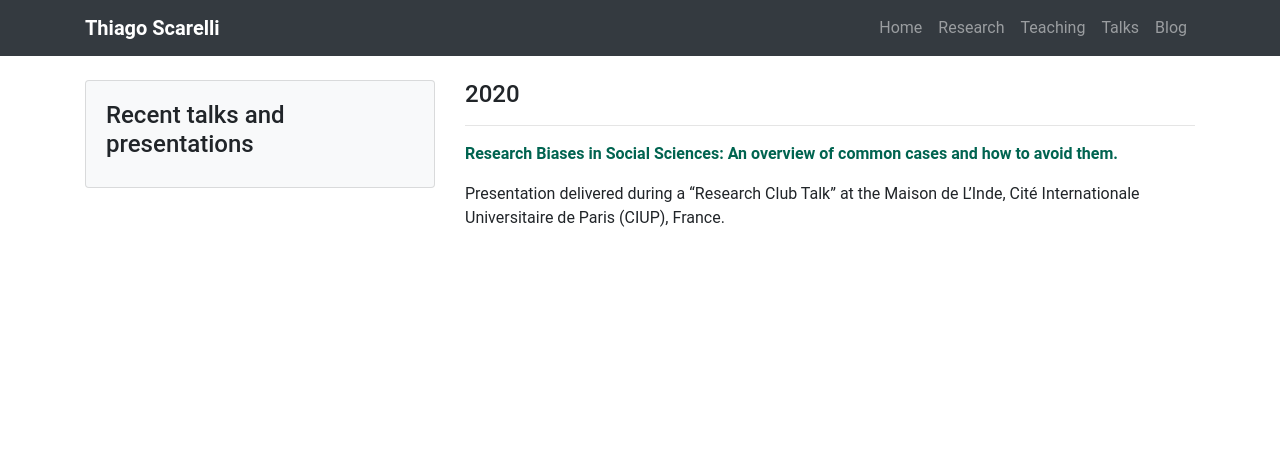
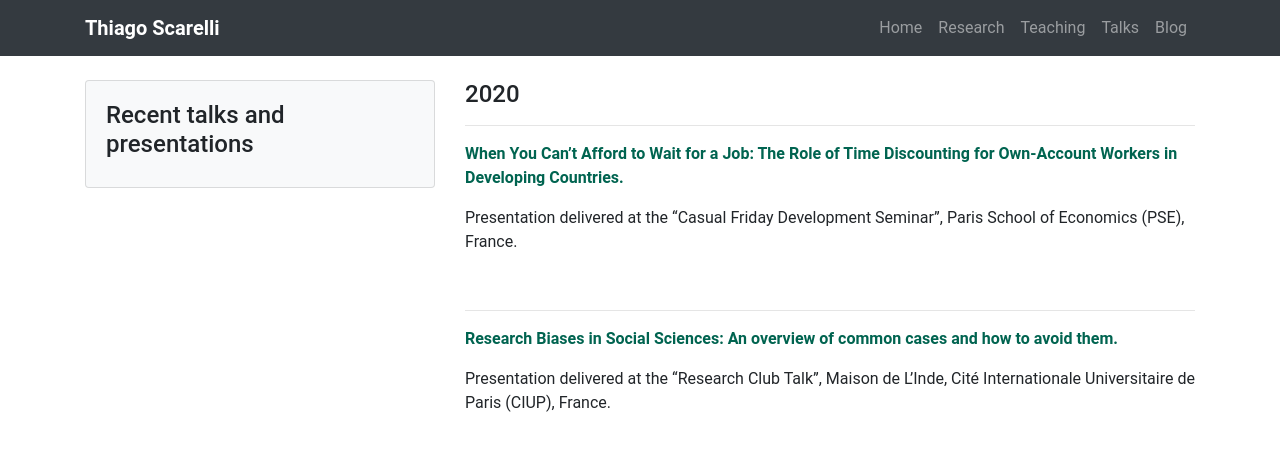
Before and after one commit to thiagoscarelli/thiagoscarelli.github.io, a Jekyll site: the page built from _pages/talks.md, in a window 1280 px wide. Shown: the top 451 px of the page. Built offline with Jekyll 4.4.1, drawn with Linux system fonts in a browser that asks for light colours.

Commit message:
update links

```diff
--- a/_pages/talks.md
+++ b/_pages/talks.md
@@ -8,6 +8,13 @@
 
 <hr>
 
-<b>[Research Biases in Social Sciences: An overview of common cases and how to avoid them.](../docs/presentation_research_biases.pdf)</b>
+<b>[When You Can't Afford to Wait for a Job: The Role of Time Discounting for Own-Account Workers in Developing Countries.](../docs/2020-07-17-presentation-oaw.pdf)</b>
 
-Presentation delivered during a "Research Club Talk" at the Maison de L'Inde, Cité Internationale Universitaire de Paris (CIUP), France.
+Presentation delivered at the "Casual Friday Development Seminar", Paris School of Economics (PSE), France.
+
+<br>
+<hr>
+
+<b>[Research Biases in Social Sciences: An overview of common cases and how to avoid them.](../docs/2020-03-06-presentation-research-biases.pdf)</b>
+
+Presentation delivered at the "Research Club Talk", Maison de L'Inde, Cité Internationale Universitaire de Paris (CIUP), France.
```
Also changed, not shown: _pages/index.md (+1 -1 lines), _pages/teaching.md (+1 -1 lines), 7 other files.
